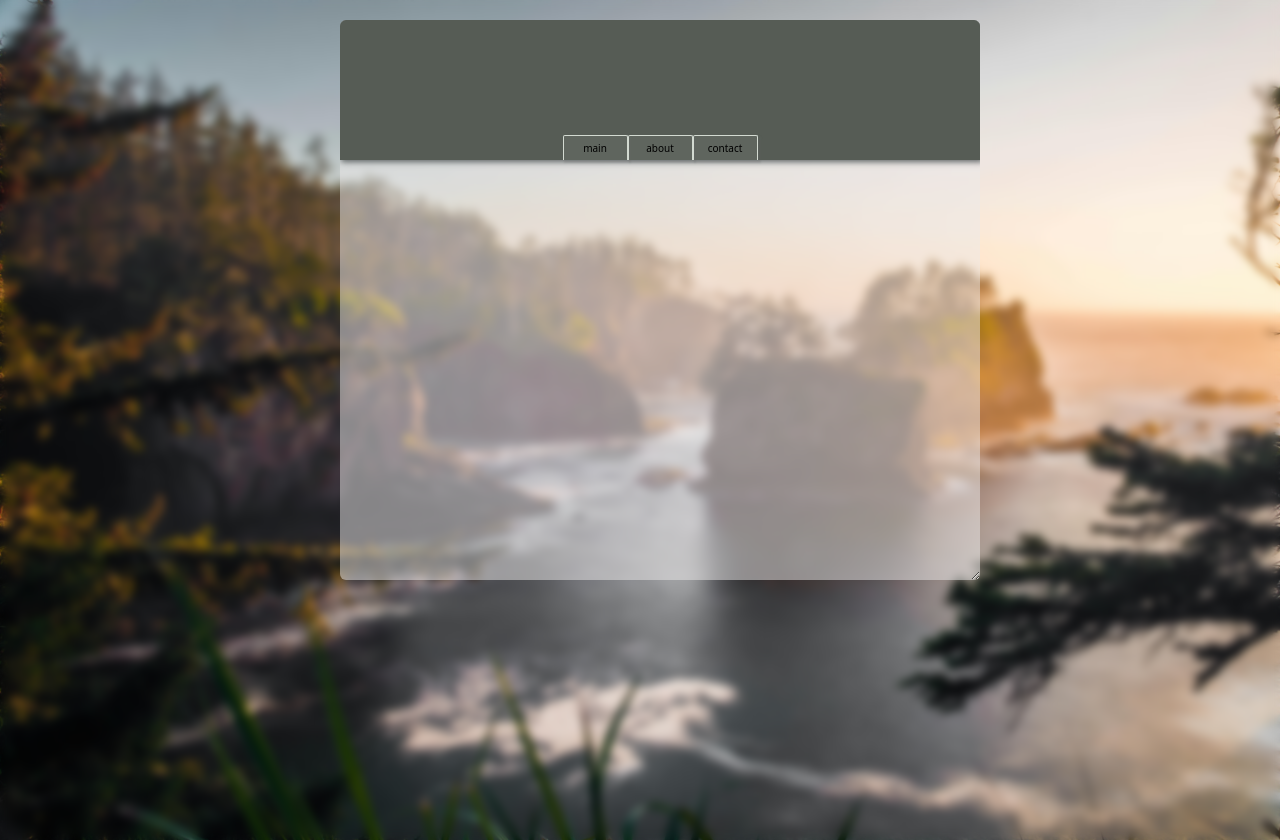
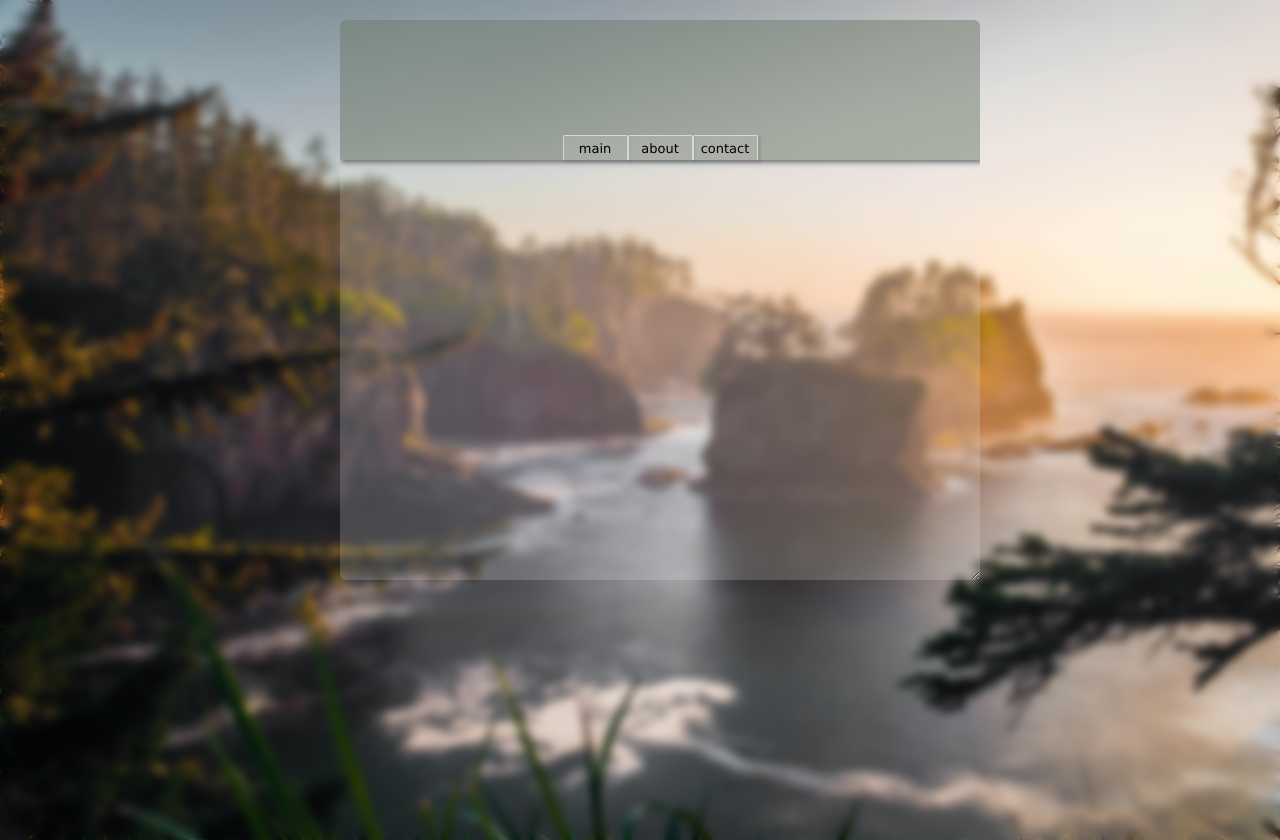
Before and after one commit to sebiprograms/webpack-practice, a website built with webpack: page src/index.html in a window 1280 px wide. Shown: the top 840 px of the page. Built offline with nearby package versions, Linux system fonts and the light colour scheme.

Commit message:
Update: creates a glass effect on panel
changed the opacity of the main div and its
items to give it a glassy effect. I will probably
end up chaning the backgroud image to better
fit the project it looks kind of weird right now

```diff
--- a/src/styles.css
+++ b/src/styles.css
@@ -23,7 +23,7 @@ body {
     text-align: center;
     border-style: none;
     border-color: #838383;
-    background-color:rgba(235, 234, 234, 0.5);
+    background-color:rgba(235, 234, 234, 0.2);
     border-radius: 6px;
     width: 50%;
     min-width: 350px;
@@ -38,7 +38,7 @@ body {
 .menu {
     display: flex;
     grid-area: 1 / 1 / 2 / 2;
-    background-color: #565c55;
+    background-color: rgb(77, 94, 74, .4);
     align-items: end;
     justify-content: center;
     box-shadow: 2px 1px 6px 1px rgb(94, 99, 100);
@@ -47,10 +47,11 @@ body {
 
 .menu>button {
     text-align: center;
-    font-family:system-ui, -apple-system, BlinkMacSystemFont, 'Segoe UI', Roboto, Oxygen, Ubuntu, Cantarell, 'Open Sans', 'Helvetica Neue', sans-serif;
+    font-family:'Lucida Sans', 'Lucida Sans Regular', 'Lucida Grande', 'Lucida Sans Unicode', Geneva, Verdana, sans-serif;
+    font-weight: lighter;
     border-top-right-radius: 2px;
     border-top-left-radius: 2px;
-    background-color: rgba(180, 179, 179, 0.1);
+    background-color: rgba(180, 179, 179, 0.5);
     border-style: solid;
     border-bottom-style: none;
     border-width: 1px;
@@ -60,7 +61,7 @@ body {
     width: 65px;
     height: 25px;
     margin-bottom: 0px;
-    font-size: x-small;
+    font-size: small;
 }
 
 
```
